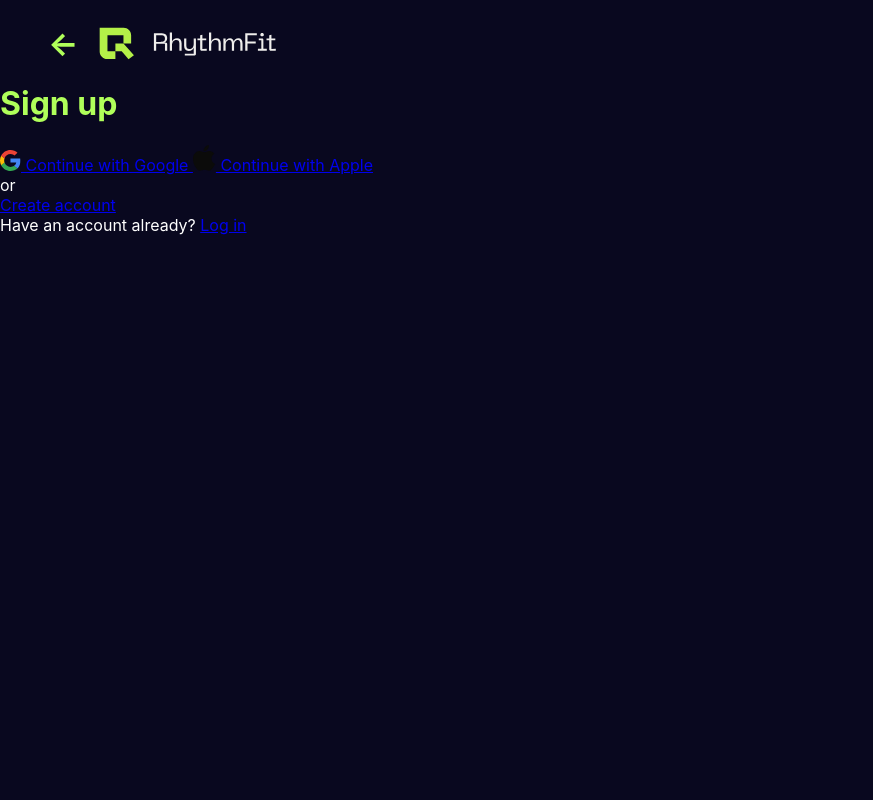
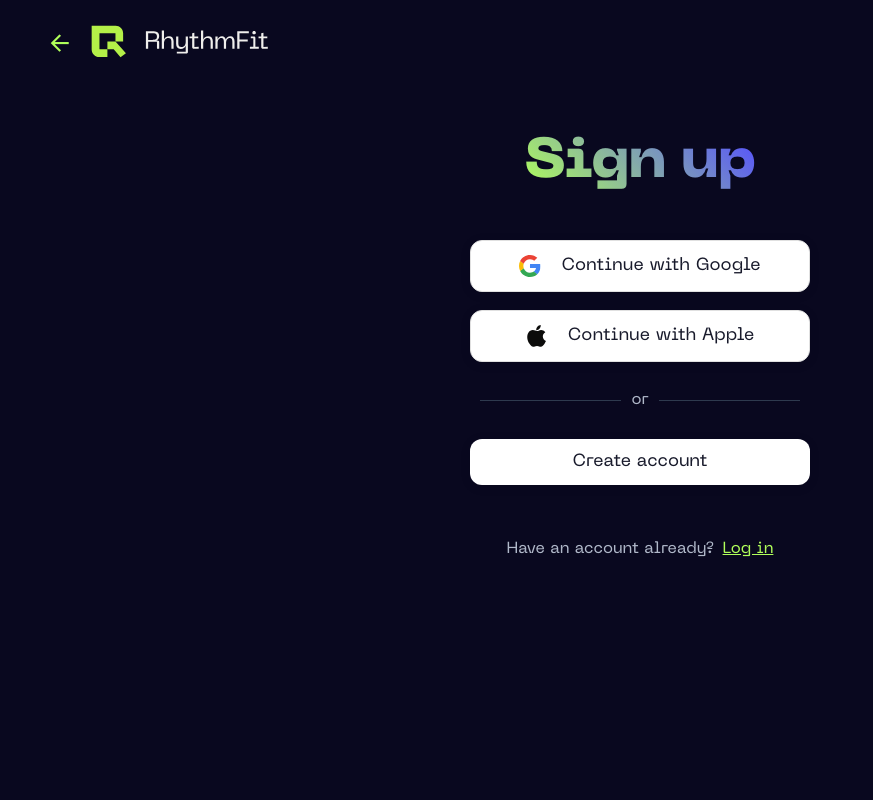
Before and after one commit to parthR1/rhythm_fit_ai_fitness_coach, a Flask app: page /signup in a window 1280 px wide. Shown: the whole page, without its empty margins (0-873 px from the left). Run offline with Flask 3, Linux system fonts and the light colour scheme.

Commit message:
Apply minor stylistic changes

```diff
--- a/static/css/style.css
+++ b/static/css/style.css
@@ -1,9 +1,30 @@
+@font-face {
+    font-family: 'PPNeueMachina';
+    src: url('/static/fonts/PPNeueMachina-InktrapLight.otf') format('opentype');
+    font-weight: 300;
+    font-style: normal;
+}
+
+@font-face {
+    font-family: 'PPNeueMachina';
+    src: url('/static/fonts/PPNeueMachina-InktrapRegular.otf') format('opentype');
+    font-weight: 400;
+    font-style: normal;
+}
+
+@font-face {
+    font-family: 'PPNeueMachina';
+    src: url('/static/fonts/PPNeueMachina-InktrapUltrabold.otf') format('opentype');
+    font-weight: 800;
+    font-style: normal;
+}
+
 html,
 body {
     height: 100%;
     margin: 0;
     padding: 0;
-    font-family: 'Inter', Arial, sans-serif;
+    font-family: 'PPNeueMachina', Arial, sans-serif;
     background: #09081F;
     min-height: 100vh;
     color: #fff;
@@ -29,7 +50,7 @@ body {
 
 .brand {
     font-size: 1.5rem;
-    font-weight: 700;
+    font-weight: 800;
     letter-spacing: 1px;
 }
 
@@ -45,7 +66,7 @@ body {
     color: #fff;
     text-decoration: none;
     font-size: 1.1rem;
-    font-weight: 500;
+    font-weight: 300;
     transition: color 0.2s;
 }
 
@@ -63,18 +84,22 @@ body {
 
 .hero-text {
     max-width: 50vw;
+    line-height: 1.4;
 }
 
 .headline {
-    font-size: 3.2rem;
-    font-weight: 700;
+    font-size: 5rem;
+    font-weight: 400;
     line-height: 1.1;
     margin-bottom: 24px;
+    margin-top: 0px;
 }
 
 .headline-main {
-    color: #b0ff5a;
-    display: block;
+    background: linear-gradient(45deg, #b0ff5a 0%, #5550ff 100%);
+    -webkit-background-clip: text;
+    -webkit-text-fill-color: transparent;
+    background-clip: text;
 }
 
 .headline-accent {
@@ -83,8 +108,10 @@ body {
 }
 
 .description {
+    font-family: 'Inter', 'Arial', sans-serif;
+    font-weight: 300;
     font-size: 1.15rem;
-    margin-bottom: 32px;
+    margin-bottom: 100px;
     color: #d0d6e0;
 }
 
@@ -92,7 +119,7 @@ body {
     display: inline-block;
     background: #b0ff5a;
     color: #1a1d2b;
-    font-weight: 700;
+    font-weight: 400;
     font-size: 1.15rem;
     padding: 14px 36px;
     border-radius: 32px;
@@ -140,8 +167,8 @@ body {
 }
 
 .rounded-image {
-    width: 340px;
-    height: 420px;
+    width: 400px;
+    height: 620px;
     object-fit: cover;
     border-radius: 32px;
     box-shadow: 0 8px 32px 0 rgba(0, 0, 0, 0.25);
@@ -159,7 +186,7 @@ body {
 
 .select-headline {
     font-size: 3rem;
-    font-weight: 500;
+    font-weight: 800;
     margin-bottom: 86px;
     text-align: center;
 }
@@ -213,7 +240,7 @@ body {
     font-size: 2rem;
     text-decoration: none;
     margin-right: 18px;
-    font-weight: bold;
+    font-weight: 300;
     transition: color 0.2s;
 }
 
@@ -288,7 +315,7 @@ body {
     border-radius: 24px;
     background: #b0ff5a;
     color: #1a1d2b;
-    font-weight: 700;
+    font-weight: 400;
     border: none;
     cursor: pointer;
     transition: background 0.2s;
@@ -303,3 +330,118 @@ body {
     border: 4px solid #4caf50;
     box-shadow: 0 0 24px 0 #4caf50;
 }
+
+.auth-main {
+    display: flex;
+    flex-direction: column;
+    align-items: center;
+    justify-content: flex-start;
+    min-height: 80vh;
+    padding-top: 48px;
+}
+
+.auth-headline {
+    font-size: 2.5rem;
+    font-weight: 800;
+    margin-bottom: 48px;
+    text-align: center;
+}
+
+.auth-headline .headline-main {
+    color: #b0ff5a;
+    font-family: inherit;
+    font-size: 3.5rem;
+    margin-bottom: 200px;
+}
+
+.auth-headline .headline-accent {
+    color: #7ad0ff;
+    font-family: inherit;
+    font-size: inherit;
+}
+
+.auth-buttons {
+    display: flex;
+    flex-direction: column;
+    gap: 18px;
+    width: 340px;
+    max-width: 90vw;
+    margin-bottom: 32px;
+}
+
+.auth-btn {
+    display: flex;
+    align-items: center;
+    justify-content: center;
+    gap: 12px;
+    background: #fff;
+    color: #181a2b;
+    font-size: 1.1rem;
+    font-weight: 400;
+    border: none;
+    border-radius: 12px;
+    padding: 14px 0;
+    text-decoration: none;
+    box-shadow: 0 2px 12px 0 rgba(0, 0, 0, 0.08);
+    transition: background 0.2s, color 0.2s;
+    cursor: pointer;
+}
+
+.auth-btn.google-btn {
+    border: 1.5px solid #e0e0e0;
+}
+
+.auth-btn.apple-btn {
+    border: 1.5px solid #e0e0e0;
+}
+
+.auth-btn.create-btn {
+    background: #fff;
+    color: #181a2b;
+    font-weight: 400;
+}
+
+.auth-btn:hover {
+    background: #b0ff5a;
+    color: #181a2b;
+}
+
+.auth-icon {
+    width: 22px;
+    height: 22px;
+    margin-right: 8px;
+}
+
+.auth-divider {
+    display: flex;
+    align-items: center;
+    text-align: center;
+    color: #b0b8c9;
+    margin: 12px 0;
+}
+
+.auth-divider::before,
+.auth-divider::after {
+    content: '';
+    flex: 1;
+    border-bottom: 1.5px solid #2e3a4e;
+    margin: 0 10px;
+}
+
+.auth-footer {
+    margin-top: 24px;
+    color: #b0b8c9;
+    font-size: 1rem;
+    text-align: center;
+}
+
+.login-link {
+    color: #b0ff5a;
+    text-decoration: underline;
+    margin-left: 4px;
+    font-weight: 400;
+}
+
+.login-link:hover {
+    color: #7ad0ff;
+}
```
Also changed, not shown: templates/index.html (+3 -4 lines).
